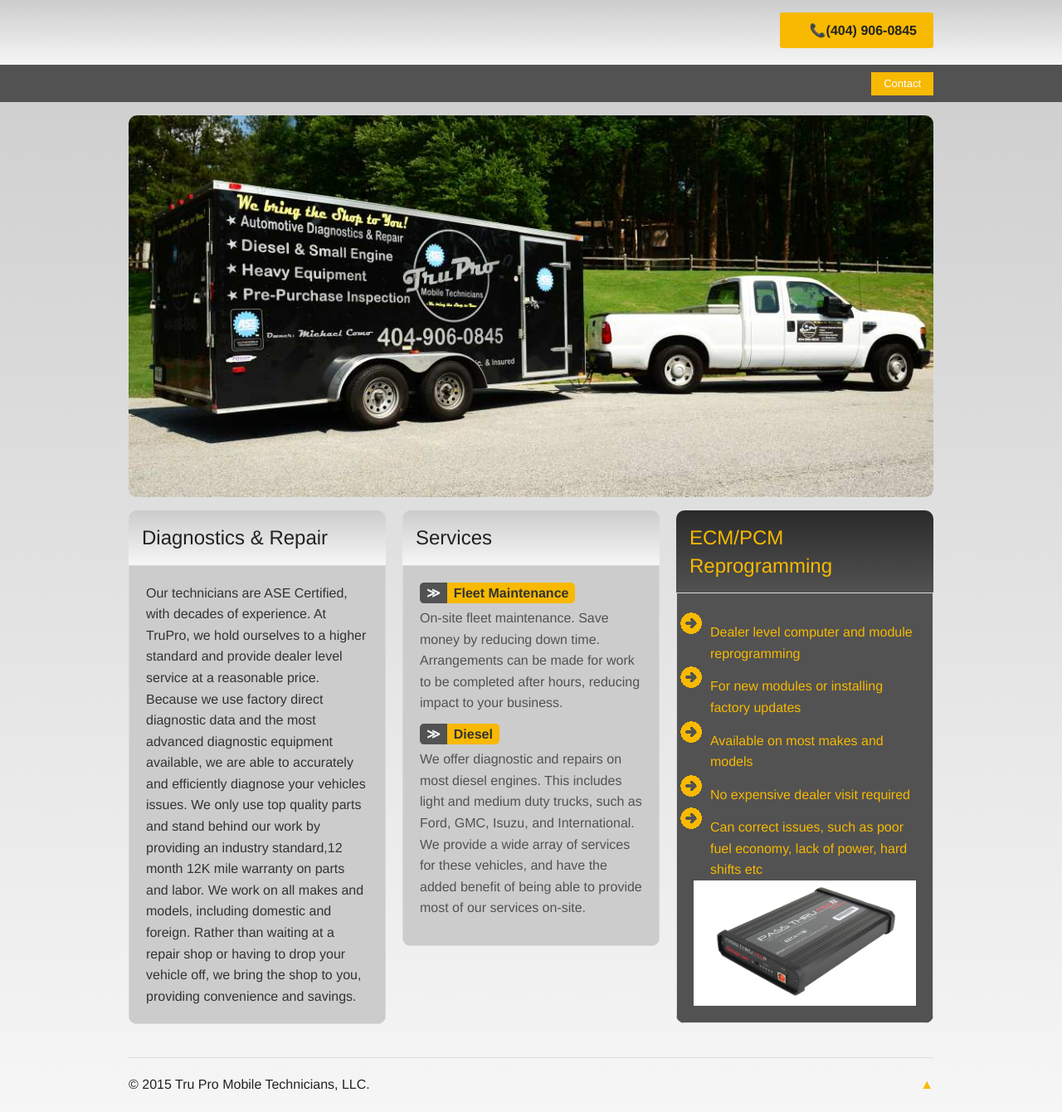
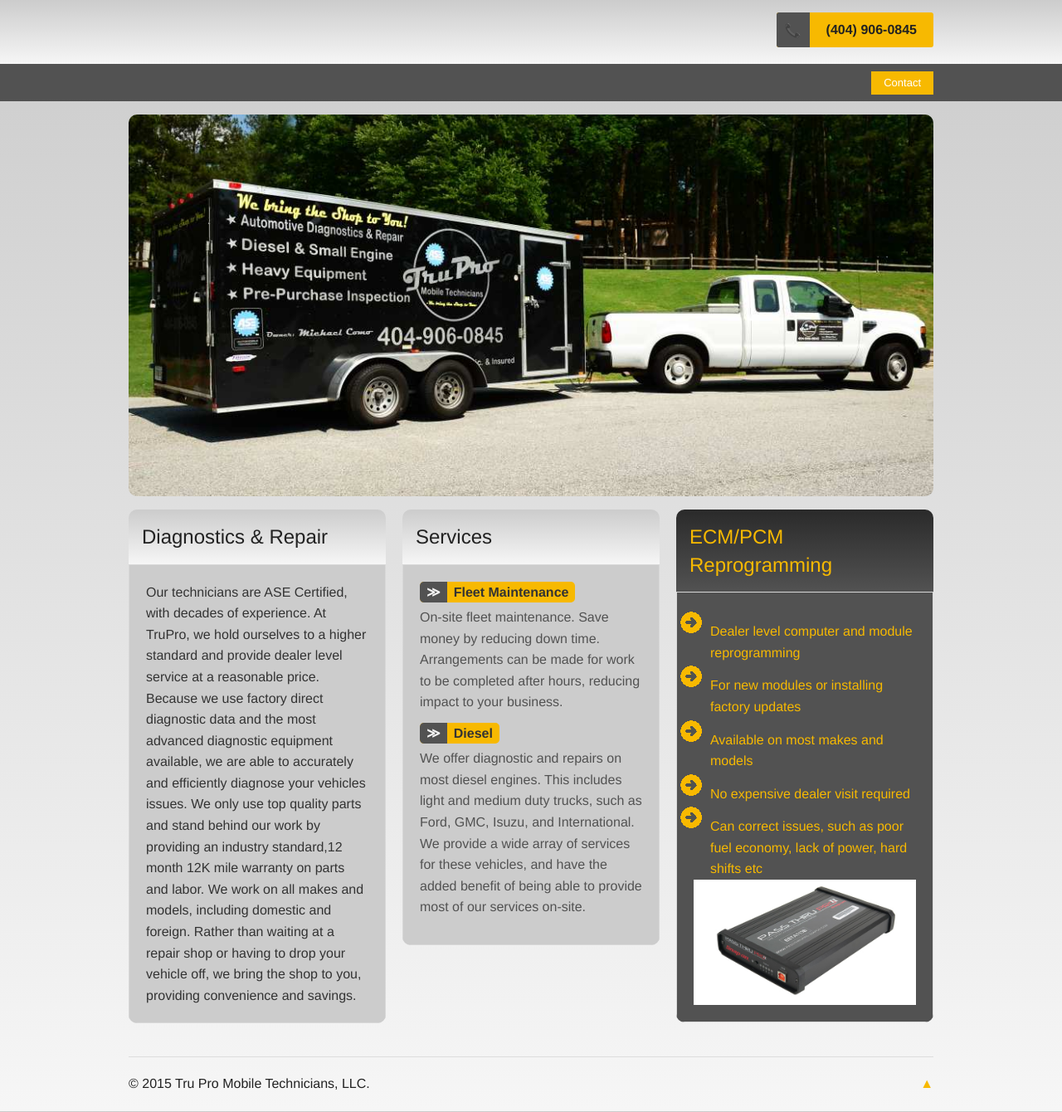
Before and after one commit to trupromobile/trupromobile.github.io, a Jekyll site: the page built from index.html, in a window 1280 px wide. Shown: the whole page at 83% size. Built offline with Jekyll 4.4.1, drawn with Linux system fonts in a browser that asks for light colours.

Commit message:
Phone icon styling

```diff
--- a/stylesheets/main.css
+++ b/stylesheets/main.css
@@ -14,10 +14,19 @@ html {
     float: right;
     font-weight: bold;
     margin-top: 15px;
-    padding: .75rem 1.25rem .7625rem 2.25rem;
+    overflow: hidden;
+    padding: .75rem 1.25rem .7625rem 3.75rem;
 }
 .phone:before {
     content: "\1f4de";
+    background-color: #525252;
+    color: white;
+    height: 100%;
+    position: absolute;
+    top: 0;
+    left: 0;
+    padding-top: .75rem;
+    width: 2.5rem;
 }
 .logo {
     bottom: 10px;
```
